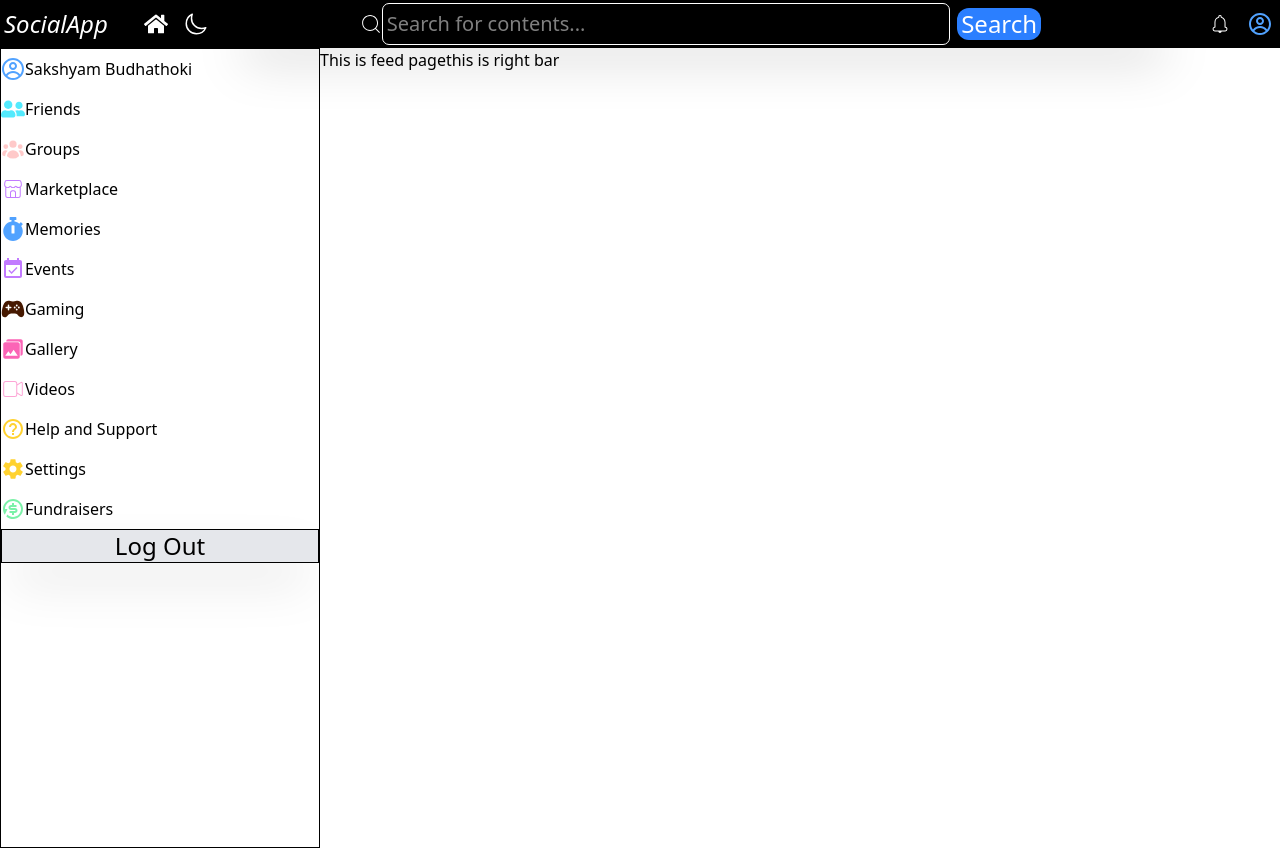
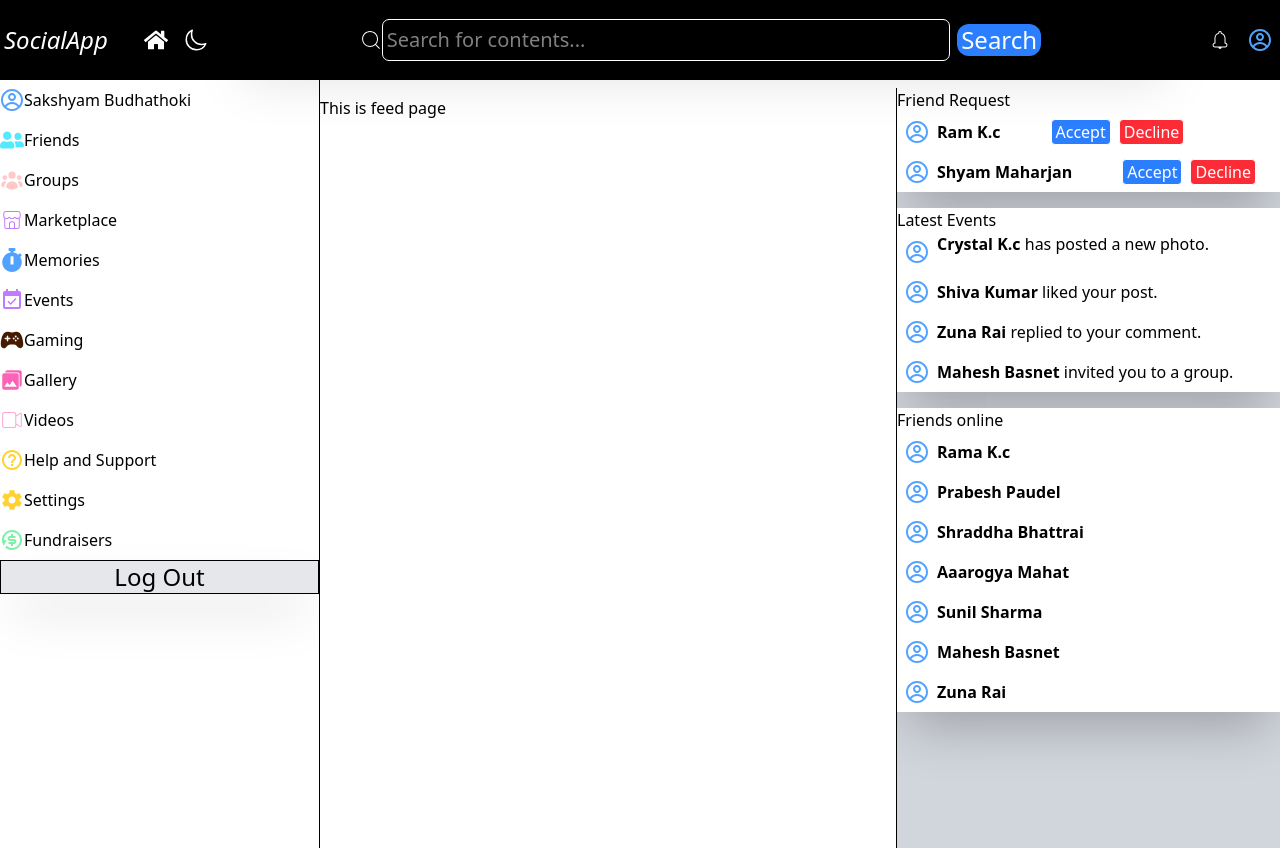
Before and after one commit to sakshyamB/Social-media-app, a React (Vite) app: page / in a window 1280 px wide. After the commit the page ends 800 px from the top, so only its background shows below. Built offline with nearby package versions, Linux system fonts and the light colour scheme.

Commit message:
Added Right bar for mobile and larger screen views

```diff
--- a/src/components/Leftbar.jsx
+++ b/src/components/Leftbar.jsx
@@ -31,9 +31,9 @@ const Leftbar = ({ isleftsidebaropen, setisleftsidebaropen}) => {
 
   return (
     <div
-      className={`h-screen overflow-hidden ${
+      className={`h-screen fixed left-0 top-0 mt-20 overflow-hidden ${
         isleftsidebaropen ? 'w-[80%] md:w-[25%]' : 'w-0'
-      } border-[1px] bg-white text-50 flex-row transition-all duration-300`}
+      } border-r-[1px] bg-white text-50 flex-row transition-all duration-300`}
     >
       <div className='flex text-xl sm:hidden flex-row-reverse pt-2 pr-5'>
         <ImCross
--- a/src/components/Navbar.jsx
+++ b/src/components/Navbar.jsx
@@ -8,12 +8,12 @@ import { IoMoonOutline } from "react-icons/io5";
 import { CiBellOn } from "react-icons/ci";
 import { CgProfile } from "react-icons/cg";
 import { IoIosMenu } from "react-icons/io";
-const Navbar = ({setisleftsidebaropen}) => {
+const Navbar = ({setisleftsidebaropen, setisrightsidebaropen}) => {
   const [Darkmode, setDarkmode] = useState(false)
   return (
-    <div className='w-full sticky mt-0 bg-black h-[15%] flex justify-between'>
+    <div className='w-full fixed z-50 top-0 left-0 mt-0 bg-black h-[10%] flex justify-center items-center'>
       <Link to="/">
-        <h1 className='text-bold italic my-2 mx-1 text-white text-2xl hidden sm:block'>
+        <h1 className='text-bold italic my-1 mx-1 text-white text-2xl hidden sm:block'>
             SocialApp
         </h1>
         </Link>
@@ -27,12 +27,12 @@ const Navbar = ({setisleftsidebaropen}) => {
           <IoIosMenu onClick={()=> setisleftsidebaropen(prev => !prev)} className='text-white bold my-2 mx-2 sm:mx-4 text-2xl sm:hidden'/>
           </div>
         <h1 className='flex shadow-2xl mx-2 md:justify-center sm:mx-4 w-full my-1'>
-          <CiSearch className='text-2xl text-bold my-2 text-white' />
-          <input type="text" placeholder='Search for contents...' className='w-[70%] sm:w-[60%] outline-1 text-xl rounded-md p-1 text-white outline-white' />
+          <CiSearch className='text-2xl hidden sm:block text-bold my-2 text-white' />
+          <input type="text" placeholder='Search for contents...' className='w-[80%] sm:w-[60%] outline-1 text-sm rounded-md sm:text-xl p-1 text-white outline-white' />
           <button className='bg-blue-500 hidden sm:block w-fit mx-2 text-white my-1 px-1 rounded-xl text-xl sm:text-2xl'>Search</button>
         </h1>
                 <div className='flex justify-center mr-1 sm:mr-2 my-1'>
-          <CiBellOn className='text-white bold my-2 mx-2 sm:mx-4 text-2xl'/>
+          <CiBellOn onClick={()=> setisrightsidebaropen(prev => !prev)} className='text-white bold my-2 mx-2 sm:mx-4 text-2xl'/>
           <CgProfile className='text-blue-400 bold my-2 text-2xl'/>
           </div>
     </div>
--- a/src/components/Rightbar.jsx
+++ b/src/components/Rightbar.jsx
@@ -1,11 +1,158 @@
-import React from 'react'
+import React, { useEffect, useState } from "react";
+import { CgProfile } from "react-icons/cg";
+import { ImCross } from "react-icons/im";
+const Rightbar = ({ isrightsidebaropen, setisrightsidebaropen }) => {
+  useEffect(() => {
+    const checkScreenSize = () => {
+      if (window.innerWidth >= 768) {
+        setisrightsidebaropen(true);
+      } else {
+        setisrightsidebaropen(false);
+      }
+    };
 
-const Rightbar = () => {
+    checkScreenSize();
+    window.addEventListener("resize", checkScreenSize);
+
+    return () => window.removeEventListener("resize", checkScreenSize);
+  }, [setisrightsidebaropen]);
+
+  const [showparagraph, setshowparagraph] = useState(false);
+  const [showparagraph1, setshowparagraph1] = useState(false);
+  const [paragraph, setparagraph] = useState("");
+  const [paragraph1, setparagraph1] = useState("");
+
+  const handleaccept = () => {
+    setshowparagraph(true);
+    setparagraph("You have accepted the friend request");
+  };
+  const handlereject = () => {
+    setshowparagraph(true);
+    setparagraph("You have rejected the friend request");
+  };
+  const handleaccept1 = () => {
+    setshowparagraph1(true);
+    setparagraph1("You have accepted the friend request");
+  };
+  const handlereject1 = () => {
+    setshowparagraph1(true);
+    setparagraph1("You have rejected the friend request");
+  };
   return (
-    <div>
-      this is right bar
+    <div
+      className={`${isrightsidebaropen ? 'w-[80%] md:w-[35%] lg:w-[30%]' : 'w-0'} h-screen fixed right-0 top-0 mt-22 overflow-hidden border-l-[1px] bg-gray-300 text-50 flex-row transition-all duration-300`}
+    >
+      <div className="flex text-xl md:hidden flex-row-reverse pt-2 pr-5">
+        <ImCross
+          onClick={() => setisrightsidebaropen(false)}
+          className="text-red-500 cursor-pointer"
+        />
+      </div>
+      <div className="bg-white shadow-2xl">
+        <p> Friend Request</p>
+        <div className="flex w-fit items-center">
+          {showparagraph ? (
+            <p>{paragraph}</p>
+          ) : (
+            <>
+              <CgProfile className="text-blue-400 cursor-pointer mx-2 text-xl sm:text-2xl bold my-2" />
+              <h1 className="font-bold cursor-pointer"> Ram K.c </h1>
+              <button
+                onClick={handleaccept}
+                className="bg-blue-500 cursor-pointer px-1 ml-[50px] w-fit rounded-sm border-[1px] text-white"
+              >
+                Accept
+              </button>
+              <button
+                onClick={handlereject}
+                className="cursor-pointer bg-red-500 ml-2 px-1 w-fit rounded-sm border-[1px] text-white"
+              >
+                Decline
+              </button>
+            </>
+          )}
+        </div>
+        <div className="flex items-center">
+          {showparagraph1 ? (
+            <p>{paragraph1}</p>
+          ) : (
+            <>
+              <CgProfile className="text-blue-400 cursor-pointer mx-2 text-xl sm:text-2xl bold my-2" />
+              <h1 className="font-bold cursor-pointer"> Shyam Maharjan </h1>
+              <div></div>
+              <button
+                onClick={handleaccept1}
+                className=" cursor-pointer bg-blue-500 px-1 ml-[50px] w-fit rounded-sm border-[1px] text-white"
+              >
+                Accept
+              </button>
+              <button
+                onClick={handlereject1}
+                className="cursor-pointer bg-red-500 px-1 ml-2 w-fit rounded-sm border-[1px] text-white"
+              >
+                Decline
+              </button>
+            </>
+          )}
+        </div>
+      </div>
+      <div className="bg-white shadow-2xl mt-4">
+        <p> Latest Events</p>
+        <div className="flex w-fit">
+          <CgProfile className="text-blue-400 cursor-pointer mx-2 text-xl sm:text-2xl bold my-2" />
+          <h1 className="font-bold cursor-pointer">Crystal K.c</h1> &nbsp;
+          <p> has posted a new photo. </p>
+        </div>
+        <div className="flex w-fit items-center">
+          <CgProfile className="text-blue-400 cursor-pointer mx-2 text-xl sm:text-2xl bold my-2" />
+          <h1 className="font-bold cursor-pointer"> Shiva Kumar </h1> &nbsp;
+          <p> liked your post. </p>
+        </div>
+        <div className="flex w-fit items-center">
+          <CgProfile className="text-blue-400 cursor-pointer mx-2 text-xl sm:text-2xl bold my-2" />
+          <h1 className="font-bold cursor-pointer">Zuna Rai </h1> &nbsp;
+          <p> replied to your comment. </p>
+        </div>
+        <div className="flex w-fit items-center">
+          <CgProfile className="text-blue-400 cursor-pointer mx-2 text-xl sm:text-2xl bold my-2" />
+          <h1 className="font-bold cursor-pointer"> Mahesh Basnet </h1> &nbsp;
+          <p> invited you to a group. </p>
+        </div>
+      </div>
+      <div className="bg-white shadow-2xl mt-4">
+        <p> Friends online</p>
+        <div className="flex w-fit items-center">
+          <CgProfile className="text-blue-400 cursor-pointer mx-2 text-xl sm:text-2xl bold my-2" />
+          <h1 className="font-bold cursor-pointer"> Rama K.c </h1> &nbsp;
+        </div>
+        <div className="flex w-fit items-center">
+          <CgProfile className="text-blue-400 cursor-pointer mx-2 text-xl sm:text-2xl bold my-2" />
+          <h1 className="font-bold cursor-pointer"> Prabesh Paudel </h1> &nbsp;
+        </div>
+        <div className="flex w-fit items-center">
+          <CgProfile className="text-blue-400 cursor-pointer mx-2 text-xl sm:text-2xl bold my-2" />
+          <h1 className="font-bold cursor-pointer"> Shraddha Bhattrai </h1>{" "}
+          &nbsp;
+        </div>
+        <div className="flex w-fit items-center">
+          <CgProfile className="text-blue-400 cursor-pointer mx-2 text-xl sm:text-2xl bold my-2" />
+          <h1 className="font-bold cursor-pointer"> Aaarogya Mahat </h1> &nbsp;
+        </div>
+        <div className="flex w-fit items-center">
+          <CgProfile className="text-blue-400 cursor-pointer mx-2 text-xl sm:text-2xl bold my-2" />
+          <h1 className="font-bold cursor-pointer"> Sunil Sharma </h1> &nbsp;
+        </div>
+        <div className="flex w-fit items-center">
+          <CgProfile className="text-blue-400 cursor-pointer mx-2 text-xl sm:text-2xl bold my-2" />
+          <h1 className="font-bold cursor-pointer"> Mahesh Basnet </h1> &nbsp;
+        </div>
+        <div className="flex w-fit items-center">
+          <CgProfile className="text-blue-400 cursor-pointer mx-2 text-xl sm:text-2xl bold my-2" />
+          <h1 className="font-bold cursor-pointer "> Zuna Rai </h1> &nbsp;
+        </div>
+      </div>
     </div>
-  )
-}
+  );
+};
 
-export default Rightbar
+export default Rightbar;
--- a/src/pages/Home.jsx
+++ b/src/pages/Home.jsx
@@ -1,21 +1,29 @@
-import React from 'react'
+import React, { useState } from 'react'
 import Navbar from '../components/Navbar'
 import Leftbar from '../components/Leftbar'
 import Feed from '../components/Feed'
 import Rightbar from '../components/Rightbar'
-import { useState } from 'react';
+
 const Home = () => {
   const [isleftsidebaropen, setisleftsidebaropen] = useState(false)
+  const [isrightsidebaropen, setisrightsidebaropen] = useState(false)
   return (
-    <div>
-      <Navbar setisleftsidebaropen={setisleftsidebaropen}/>
-      <div className='flex'>
-        <Leftbar
-        isleftsidebaropen={isleftsidebaropen}
-        setisleftsidebaropen={setisleftsidebaropen}
-        />
-        <Feed/>
-        <Rightbar/>
+    <div className="min-h-screen">
+      <Navbar setisleftsidebaropen={setisleftsidebaropen} setisrightsidebaropen={setisrightsidebaropen} />
+      <div className="grid grid-cols-12 pt-[12vh]">
+        <div className="col-span-3 border-r ">
+          <Leftbar
+            isleftsidebaropen={isleftsidebaropen}
+            setisleftsidebaropen={setisleftsidebaropen}
+          />
+        </div>
+        <div className=" col-span-12 lg:col-span-6">
+          <Feed />
+        </div>
+        <div className="col-span-3 border-l">
+          <Rightbar isrightsidebaropen={isrightsidebaropen}
+          setisrightsidebaropen={setisrightsidebaropen}/>
+        </div>
       </div>
     </div>
   )
```
